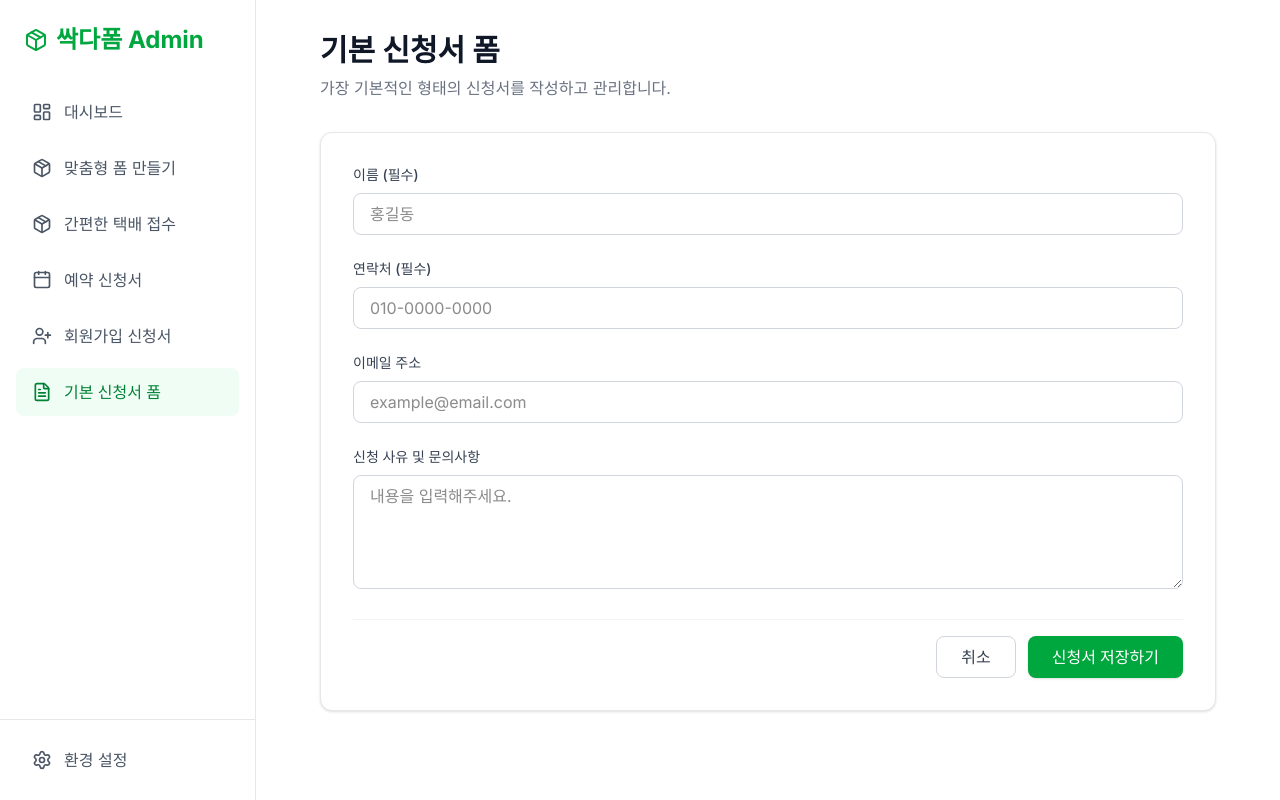
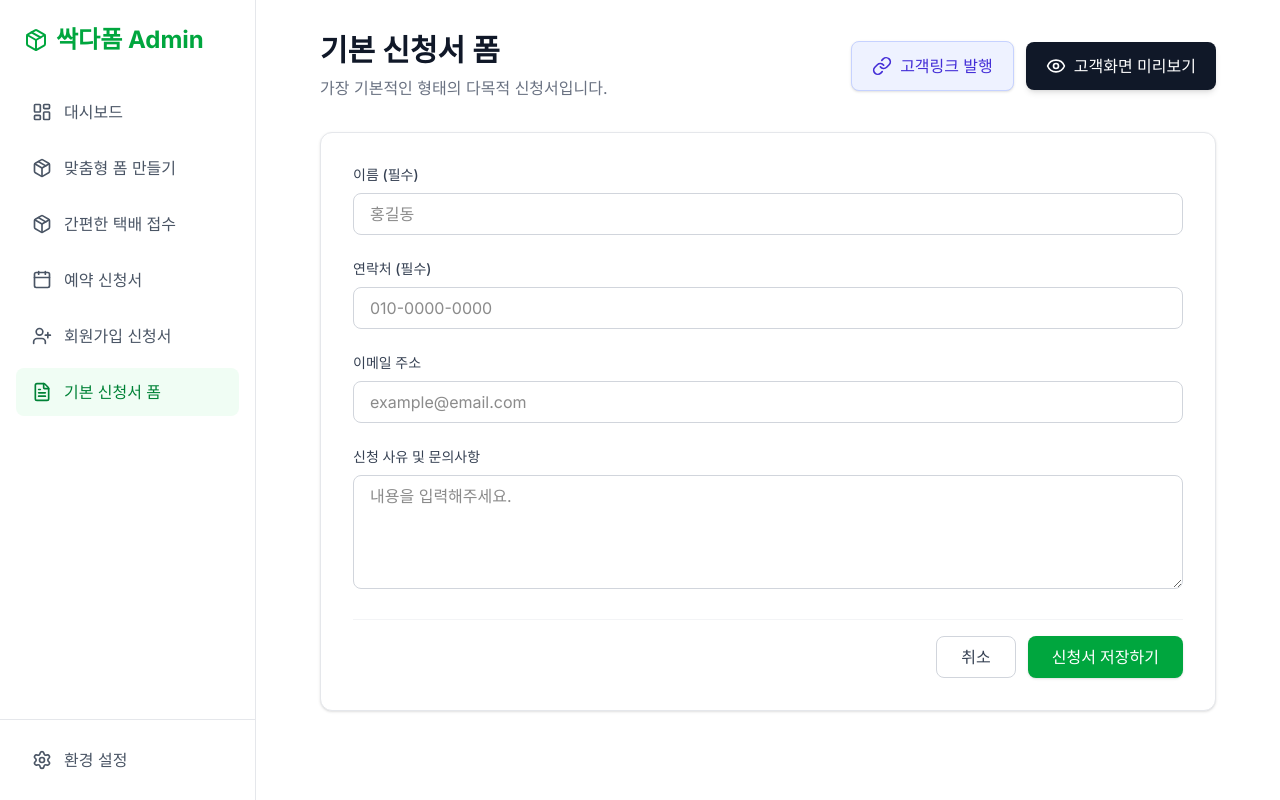
Before and after one commit to hannune-s/ssakdaform, a Next.js app: page /form-basic in a window 1280 px wide. Built offline with nearby package versions, Linux system fonts and the light colour scheme.

Commit message:
feat: 예약 및 기본 신청서 폼에 고객링크 발행 및 미리보기 버튼 추가

```diff
--- a/src/app/form-basic/page.tsx
+++ b/src/app/form-basic/page.tsx
@@ -1,9 +1,64 @@
+"use client";
+
+import { Eye, Link as LinkIcon } from 'lucide-react';
+
 export default function BasicForm() {
+  const handlePreview = () => {
+    const fields = [
+      { id: 1, type: 'text', label: '신청자 이름', placeholder: '이름을 입력하세요', required: true },
+      { id: 2, type: 'phone', label: '연락처', placeholder: '010-0000-0000', required: true },
+      { id: 3, type: 'text', label: '신청 목적', placeholder: '예: 상담 신청, 견적 문의 등', required: true },
+      { id: 4, type: 'textarea', label: '상세 내용', placeholder: '궁금하신 점이나 요청사항을 자세히 적어주세요.', required: true }
+    ];
+
+    localStorage.setItem('ssakdaform_preview', JSON.stringify({
+      storeName: '내 매장 이름 (기본 설정)',
+      formTitle: '기본 신청서 폼',
+      fields
+    }));
+
+    const width = 480;
+    const height = 850;
+    const left = (window.screen.width / 2) - (width / 2);
+    const top = (window.screen.height / 2) - (height / 2);
+
+    window.open(
+      '/preview',
+      'PreviewPopup',
+      `width=${width},height=${height},top=${top},left=${left},scrollbars=yes,resizable=yes`
+    );
+  };
+
+  const handleCopyLink = () => {
+    const dummyLink = "https://ssakdaform.vercel.app/form/basic-preset";
+    navigator.clipboard.writeText(dummyLink).then(() => {
+      alert(`고객에게 전송할 기본 신청서 링크가 복사되었습니다!\n\n${dummyLink}`);
+    });
+  };
+
   return (
     <div className="max-w-4xl mx-auto">
-      <div className="mb-8">
-        <h1 className="text-3xl font-bold text-gray-900 mb-2">기본 신청서 폼</h1>
-        <p className="text-gray-500">가장 기본적인 형태의 신청서를 작성하고 관리합니다.</p>
+      <div className="flex flex-col md:flex-row md:items-center justify-between gap-4 mb-8">
+        <div>
+          <h1 className="text-2xl md:text-3xl font-bold text-gray-900 mb-2">기본 신청서 폼</h1>
+          <p className="text-gray-500">가장 기본적인 형태의 다목적 신청서입니다.</p>
+        </div>
+        <div className="flex flex-col sm:flex-row items-center gap-3">
+          <button
+            onClick={handleCopyLink}
+            className="w-full sm:w-auto flex items-center justify-center gap-2 px-5 py-3 bg-indigo-50 border border-indigo-200 text-indigo-700 rounded-lg hover:bg-indigo-100 transition shadow-sm font-medium"
+          >
+            <LinkIcon className="w-5 h-5" />
+            고객링크 발행
+          </button>
+          <button
+            onClick={handlePreview}
+            className="w-full sm:w-auto flex items-center justify-center gap-2 px-5 py-3 bg-gray-900 text-white rounded-lg hover:bg-gray-800 transition shadow-md"
+          >
+            <Eye className="w-5 h-5" />
+            고객화면 미리보기
+          </button>
+        </div>
       </div>
 
       <div className="bg-white p-8 rounded-xl border border-gray-200 shadow-sm">
--- a/src/app/form-reservation/page.tsx
+++ b/src/app/form-reservation/page.tsx
@@ -1,9 +1,66 @@
+"use client";
+
+import { Eye, Link as LinkIcon } from 'lucide-react';
+
 export default function ReservationForm() {
+  const handlePreview = () => {
+    const fields = [
+      { id: 1, type: 'text', label: '예약자 이름', placeholder: '이름을 입력하세요', required: true },
+      { id: 2, type: 'phone', label: '연락처', placeholder: '010-0000-0000', required: true },
+      { id: 3, type: 'date', label: '예약 희망 날짜', placeholder: '연도-월-일', required: true },
+      { id: 4, type: 'text', label: '예약 희망 시간', placeholder: '예: 오후 6시 30분', required: true },
+      { id: 5, type: 'number', label: '방문 인원', placeholder: '예: 2', required: true },
+      { id: 6, type: 'textarea', label: '추가 요청 사항', placeholder: '알레르기 정보나 특별한 요청사항을 적어주세요.', required: false }
+    ];
+
+    localStorage.setItem('ssakdaform_preview', JSON.stringify({
+      storeName: '내 매장 이름 (기본 설정)',
+      formTitle: '예약 신청서',
+      fields
+    }));
+
+    const width = 480;
+    const height = 850;
+    const left = (window.screen.width / 2) - (width / 2);
+    const top = (window.screen.height / 2) - (height / 2);
+
+    window.open(
+      '/preview',
+      'PreviewPopup',
+      `width=${width},height=${height},top=${top},left=${left},scrollbars=yes,resizable=yes`
+    );
+  };
+
+  const handleCopyLink = () => {
+    const dummyLink = "https://ssakdaform.vercel.app/form/reservation-preset";
+    navigator.clipboard.writeText(dummyLink).then(() => {
+      alert(`고객에게 전송할 예약 신청서 링크가 복사되었습니다!\n\n${dummyLink}`);
+    });
+  };
+
   return (
     <div className="max-w-4xl mx-auto">
-      <div className="mb-8">
-        <h1 className="text-2xl md:text-3xl font-bold text-gray-900 mb-2">예약 신청서</h1>
-        <p className="text-gray-500">원하시는 날짜와 시간을 선택해 예약을 진행해주세요.</p>
+      <div className="flex flex-col md:flex-row md:items-center justify-between gap-4 mb-8">
+        <div>
+          <h1 className="text-2xl md:text-3xl font-bold text-gray-900 mb-2">예약 신청서</h1>
+          <p className="text-gray-500">방문하실 날짜와 인원을 입력하여 예약을 신청해주세요.</p>
+        </div>
+        <div className="flex flex-col sm:flex-row items-center gap-3">
+          <button
+            onClick={handleCopyLink}
+            className="w-full sm:w-auto flex items-center justify-center gap-2 px-5 py-3 bg-indigo-50 border border-indigo-200 text-indigo-700 rounded-lg hover:bg-indigo-100 transition shadow-sm font-medium"
+          >
+            <LinkIcon className="w-5 h-5" />
+            고객링크 발행
+          </button>
+          <button
+            onClick={handlePreview}
+            className="w-full sm:w-auto flex items-center justify-center gap-2 px-5 py-3 bg-gray-900 text-white rounded-lg hover:bg-gray-800 transition shadow-md"
+          >
+            <Eye className="w-5 h-5" />
+            고객화면 미리보기
+          </button>
+        </div>
       </div>
 
       <div className="bg-white p-5 md:p-8 rounded-xl border border-gray-200 shadow-sm">
```
